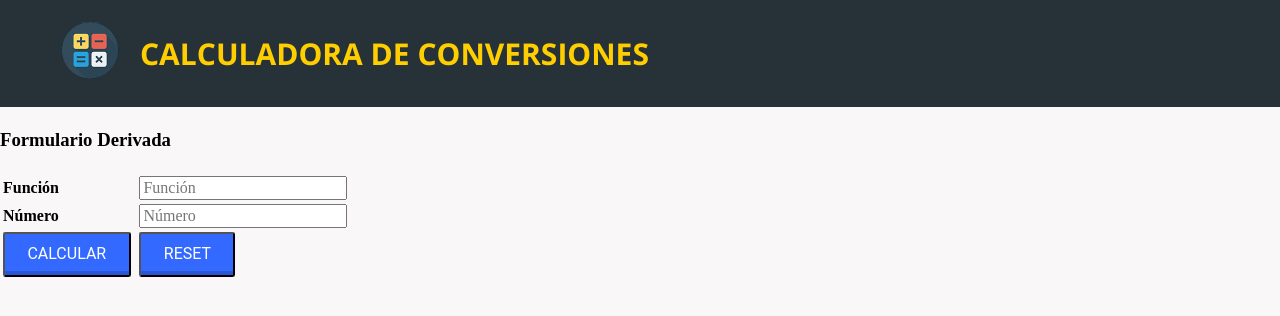
After one commit to nicosalaz/MetodosNumericos, a Django app: page /form_derivada/ in a window 1280 px wide. The commit adds this page. Shown: the top 316 px of the page. Run offline with Django 3.2, Linux system fonts and the light colour scheme.

Commit message:
07/03/2021

```diff
--- /dev/null
+++ b/calculadora/Templates/ENL/Form_derivada.html
@@ -0,0 +1,31 @@
+{% extends "index.html" %}
+{% block titulo %}
+<title>Formulario Derivada</title>
+{% endblock %}
+{% block cuerpo %}
+<h3>Formulario Derivada</h3>
+<form action="/resultado_dev/" method="POST">
+    {% csrf_token %}
+    <table>
+        <tbody>
+            <tr>
+                <td><strong>Función</strong></td>
+                <td>
+                    <input type="text" name="funcion" placeholder="Función" required>
+                </td>
+            </tr>
+            <tr>
+                <td><strong>Número</strong></td>
+                <td>
+                    <input type="number" name="num" placeholder="Número" required>
+                </td>
+            </tr>
+            <tr>
+                <td><input class="btn" type="submit" value="Calcular"></td>
+                <td><input class="btn" type="reset"></td>
+            </tr>
+        </tbody>
+    </table>
+
+</form>
+{% endblock %}
--- a/calculadora/Templates/index.html
+++ b/calculadora/Templates/index.html
@@ -8,7 +8,7 @@
     <link rel="preconnect" href="https://fonts.gstatic.com">
     <link href="https://fonts.googleapis.com/css2?family=Open+Sans:wght@300;600;700&display=swap" rel="stylesheet">
    {%block titulo%}
-  <title>Title</title>
+  <title>Index</title>
     {%endblock%}
 </head>
 <body>
@@ -40,10 +40,11 @@
         <a  class= "btn " href="{% url 'decimal_32'%}"> IEEE 32 - 64</a>
         <a  class= "btn " href="{% url 'binario_32'%}"> BINARIO IEEE 32</a>
         <a  class= "btn " href="{% url 'binario_64'%}"> BINARIO IEEE 64</a>
+        <a  class= "btn " href="{% url 'derivada'%}">Calculadora de derivadas</a>
         <a  class= "btn " href="{% url 'biseccion'%}"> Método de Bisección</a>
         <a  class= "btn " href="{% url 'f_pos'%}"> Método de Regla Falsa</a>
+    </div>
 
-    </div>
     <p class="mt contenedor">Métodos Númericos</p>
     {%endblock%}
 
--- a/calculadora/calculadora/urls.py
+++ b/calculadora/calculadora/urls.py
@@ -43,4 +43,6 @@ urlpatterns = [
     path('resultado_biseccion/',resultado_biseccion),
     path('resultado_falsa_pos/',resultado_falsa_pos),
     path('form_f_posicion/',mostar_form_falsa_pos,name='f_pos'),
+    path('form_derivada/',mostar_form_derivada,name='derivada'),
+    path('resultado_dev/',resultado_dev),
 ]
--- a/calculadora/ecuaciones_no_lineales/views.py
+++ b/calculadora/ecuaciones_no_lineales/views.py
@@ -11,12 +11,15 @@ def mostar_form_biseccion(request):
 def mostar_form_falsa_pos(request):
     return render(request,'ENL/form_falsa_pos.html')
 
+def mostar_form_derivada(request):
+    return render(request,'ENL/Form_derivada.html')
+
 def resultado_biseccion(request):
     funcion = str(request.POST['funcion'])
     xi = request.POST['lim_inf']
     xf = request.POST['lim_sup']
     et = request.POST['error']
-    graficar_funcion(funcion)
+    graficar_funcion(funcion,xi,xf)
     result,er = metodo_biseccion(funcion,xi,xf,et)
     return render(request,'ENL/resultado_biseccion.html',{'resultado':result,'error_relativo':er})
 
@@ -25,7 +28,7 @@ def resultado_falsa_pos(request):
     xi = request.POST['lim_inf']
     xf = request.POST['lim_sup']
     et = request.POST['error']
-    graficar_funcion(funcion)
+    graficar_funcion(funcion,xi,xf)
     result,er = metodo_falsa_posicion(funcion,xi,xf,et)
     return render(request,'ENL/resultado_biseccion.html',{'resultado':result,'error_relativo':er})
 
@@ -72,14 +75,24 @@ def metodo_falsa_posicion(func,xi,xf,error=0.001,ite =50):
     else:
         return False, False
 
-def graficar_funcion(func):
+def graficar_funcion(func,xi,xf):
     ecu = sp.sympify(func)
+    inf = int(xi)
+    sup = int(xf)
     sim = sp.symbols('x')
-    sp.plot(ecu,(sim,-10,10))
-# def graficar_funcion(func,xi,xf):
-#     ecu = sp.sympify(func)
-#     x = np.linspace(float(xi),float(xf))
-#     f = ecu.evalf(subs={'x':x})
-#     plt.plot(x,f)
-#     plt.grid()
-#     plt.show()
+    sp.plot(ecu,(sim,inf,sup))
+
+def resultado_dev(request):
+    funcion = request.POST['funcion']
+    x = sp.symbols('x')
+    numero = request.POST['num']
+    p_d = sp.diff(funcion, x)
+    s_d = sp.diff(funcion, x,2)
+    r_pd = int(sp.diff(funcion, x).evalf(subs={x: numero}))
+    r_sd = int(sp.diff(funcion, x,2).evalf(subs={x: numero}))
+    print("Primera derivada ", sp.diff(funcion, x, 1))
+    print("Segunda derivada ", sp.diff(funcion, x, 2))
+    print("Resultado primera derivada ", sp.diff(funcion, x, 1).evalf(subs={x: numero}))
+    print("Resultado segunda derivada ", sp.diff(funcion, x, 2).evalf(subs={x: numero}))
+
+    return render(request,'ENL/resultado_dev.html',{'p_d':p_d,'s_d':s_d,'r_pd':r_pd,'r_sd':r_sd,})
```
Also changed, not shown: calculadora/Templates/ENL/resultado_dev.html (added, +14 -0 lines). Lines whose indentation alone changed are shown as unchanged.
